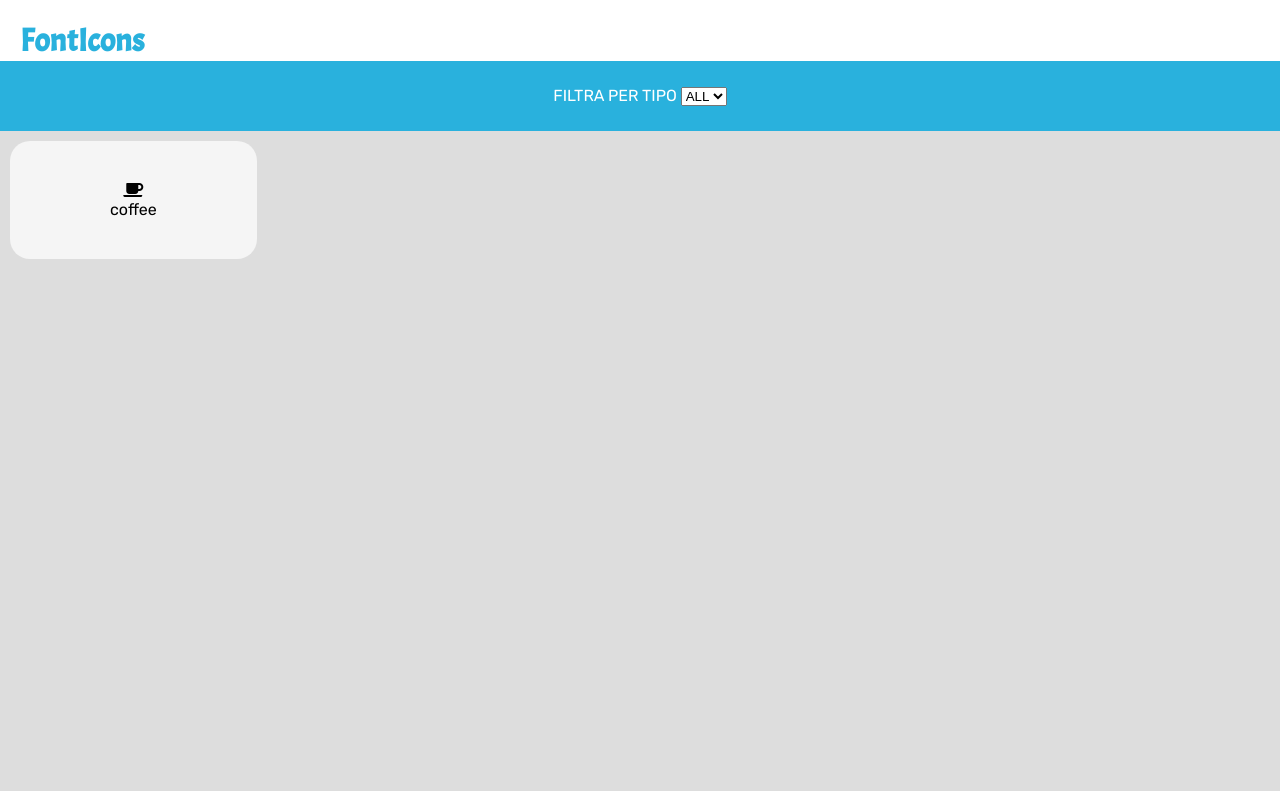
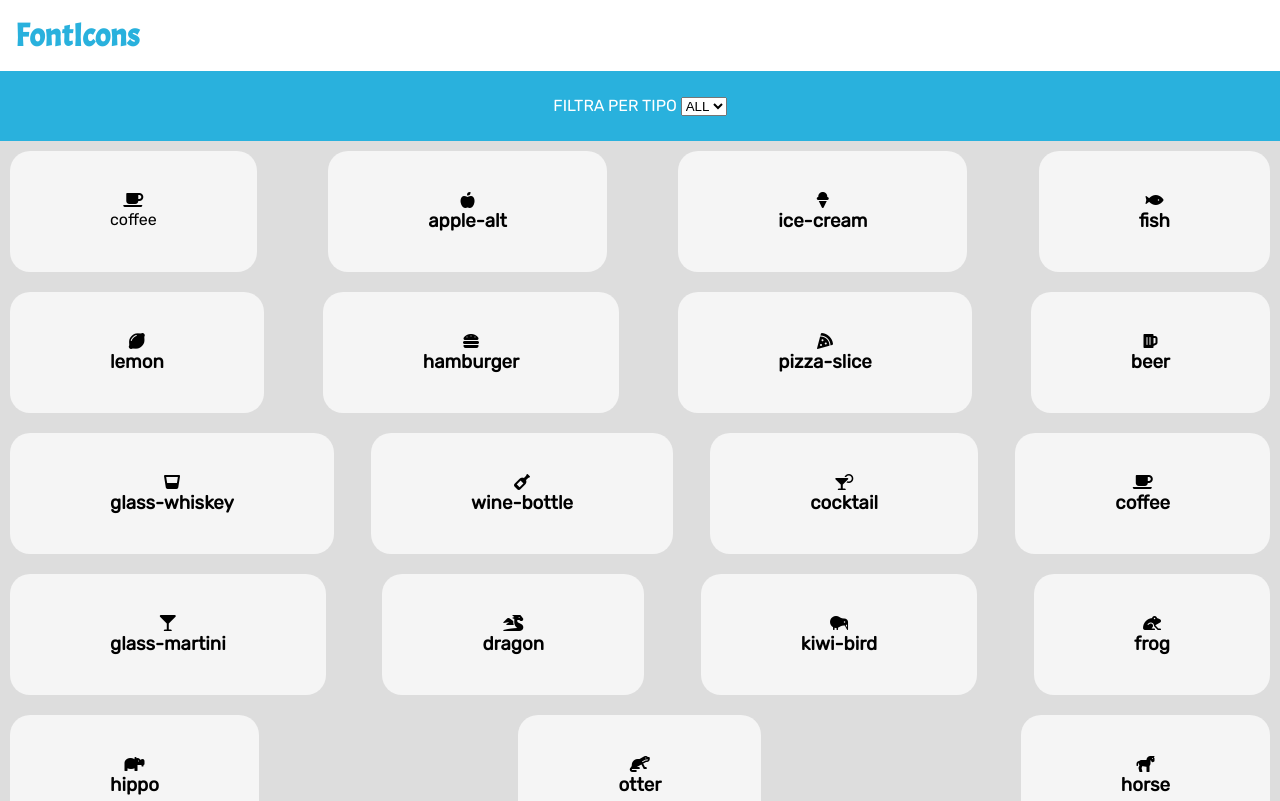
Before and after one commit to SamSepiool/js-es6-icons, a plain HTML site: page index.html in a window 1280 px wide. Drawn offline with Linux system fonts and the light colour scheme.

Commit message:
add script.js

```diff
--- a/css/style.css
+++ b/css/style.css
@@ -10,17 +10,16 @@ body{
     font-family: 'Rubik', sans-serif;
     height: 100vh;
 }
-h1{
-    font-family: 'Acme', sans-serif;
-    color: #29b1dd;;
-}
+
 /* HEADER */
 
 .header_bottom, header_top{
     height: 70px;
 }
 .header_top{
-    padding: 20px 0px 0px 20px;
+    padding: 15px;
+    font-family: 'Acme', sans-serif;
+    color: #29b1dd;;
 }
 
 .header_bottom{
@@ -38,7 +37,7 @@ main{
 
 }
 
-.icons{
+#piano_icons{
     display: flex;
     flex-wrap: wrap;
     justify-content: space-between;
@@ -51,5 +50,4 @@ main{
     border-radius: 20px;
     background-color: #f5f5f5;
     text-align: center;
-
 }
--- a/index.html
+++ b/index.html
@@ -31,7 +31,8 @@
 
         <main>
 
-            <div class="icons">
+            <div id="piano_icons">
+
                 <div class="tile">
                     <i class="fas fa-coffee"></i>
                     <p>coffee</p>
--- a/js/script.js
+++ b/js/script.js
@@ -0,0 +1,122 @@
+const icons = [
+	{
+	  name: 'apple-alt',
+	  family: 'fas',
+	  prefix: 'fa-',
+	  category: "food"
+	},
+	{
+	  name: 'ice-cream',
+	  family: 'fas',
+	  prefix: 'fa-',
+	  category: "food"
+	},
+	{
+	  name: 'fish',
+	  family: 'fas',
+	  prefix: 'fa-',
+	  category: "food"
+	},
+	{
+	  name: 'lemon',
+	  family: 'fas',
+	  prefix: 'fa-',
+	  category: "food"
+	},
+	{
+	  name: 'hamburger',
+	  family: 'fas',
+	  prefix: 'fa-',
+	  category: "food"
+	},
+	{
+	  name: 'pizza-slice',
+	  family: 'fas',
+	  prefix: 'fa-',
+	  category: "food"
+	},
+	{
+	  name: 'beer',
+	  family: 'fas',
+	  prefix: 'fa-',
+	  category: "beverage"
+	},
+	{
+	  name: 'glass-whiskey',
+	  family: 'fas',
+	  prefix: 'fa-',
+	  category: "beverage"
+	},
+	{
+	  name: 'wine-bottle',
+	  family: 'fas',
+	  prefix: 'fa-',
+	  category: "beverage"
+	},
+	{
+	  name: 'cocktail',
+	  family: 'fas',
+	  prefix: 'fa-',
+	  category: "beverage"
+	},
+	{
+	  name: 'coffee',
+	  family: 'fas',
+	  prefix: 'fa-',
+	  category: "beverage"
+	},
+	{
+	  name: 'glass-martini',
+	  family: 'fas',
+	  prefix: 'fa-',
+	  category: "beverage"
+	},
+	{
+	  name: 'dragon',
+	  family: 'fas',
+	  prefix: 'fa-',
+	  category: "animal"
+	},
+	{
+	  name: 'kiwi-bird',
+	  family: 'fas',
+	  prefix: 'fa-',
+	  category: "animal"
+	},
+	{
+	  name: 'frog',
+	  family: 'fas',
+	  prefix: 'fa-',
+	  category: "animal"
+	},
+	{
+	  name: 'hippo',
+	  family: 'fas',
+	  prefix: 'fa-',
+	  category: "animal"
+	},
+	{
+	  name: 'otter',
+	  family: 'fas',
+	  prefix: 'fa-',
+	  category: "animal"
+	},
+	{
+	  name: 'horse',
+	  family: 'fas',
+	  prefix: 'fa-',
+	  category: "animal"
+	},
+  ];
+
+// Milestone 1
+// Partendo dalla seguente struttura dati , mostriamo in pagina tutte le icone disponibili come da layout.
+
+icons.forEach((element, i) => {
+    document.getElementById("piano_icons").innerHTML +=
+    `<div class="tile">
+    <i class="${icons[i].family} ${icons[i].prefix}${icons[i].name}"></i>
+    <h3>${icons[i].name}</h3>
+    </div>`;
+    console.log(icons[i]);
+})
```
